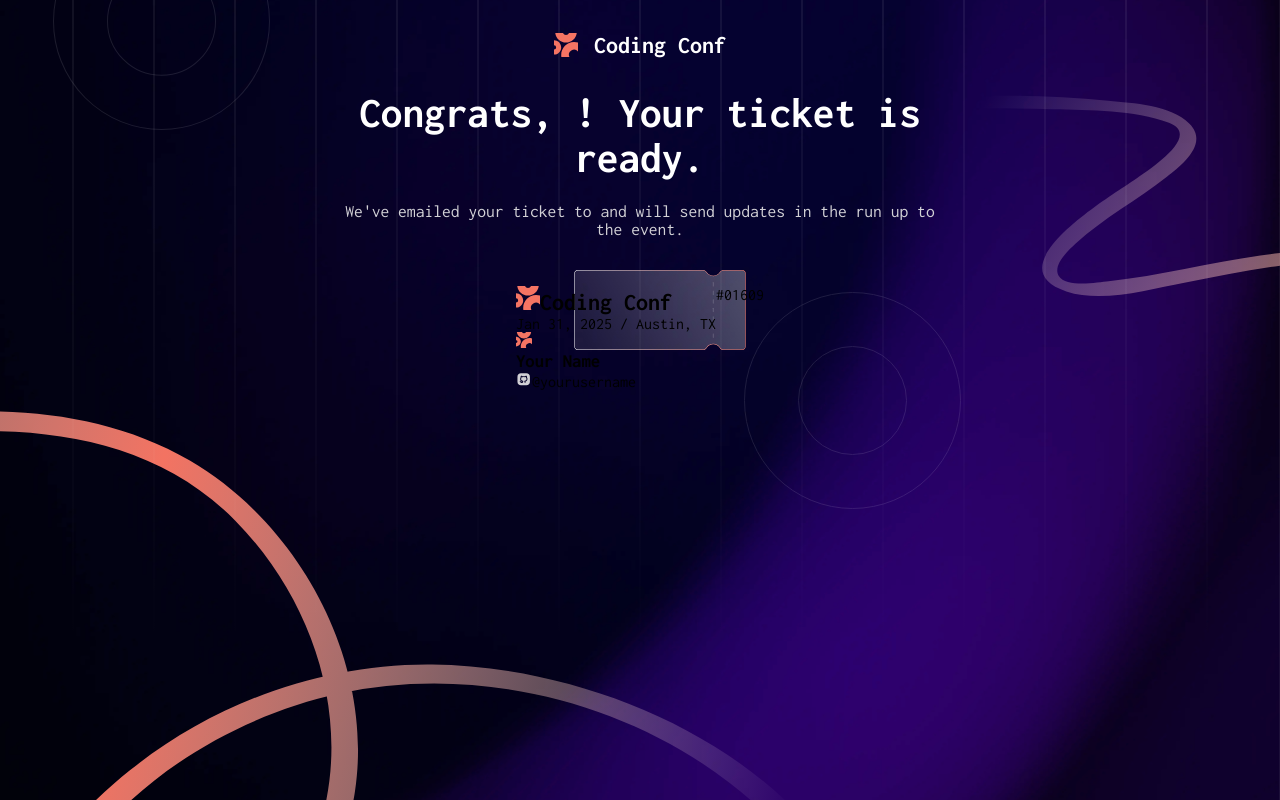
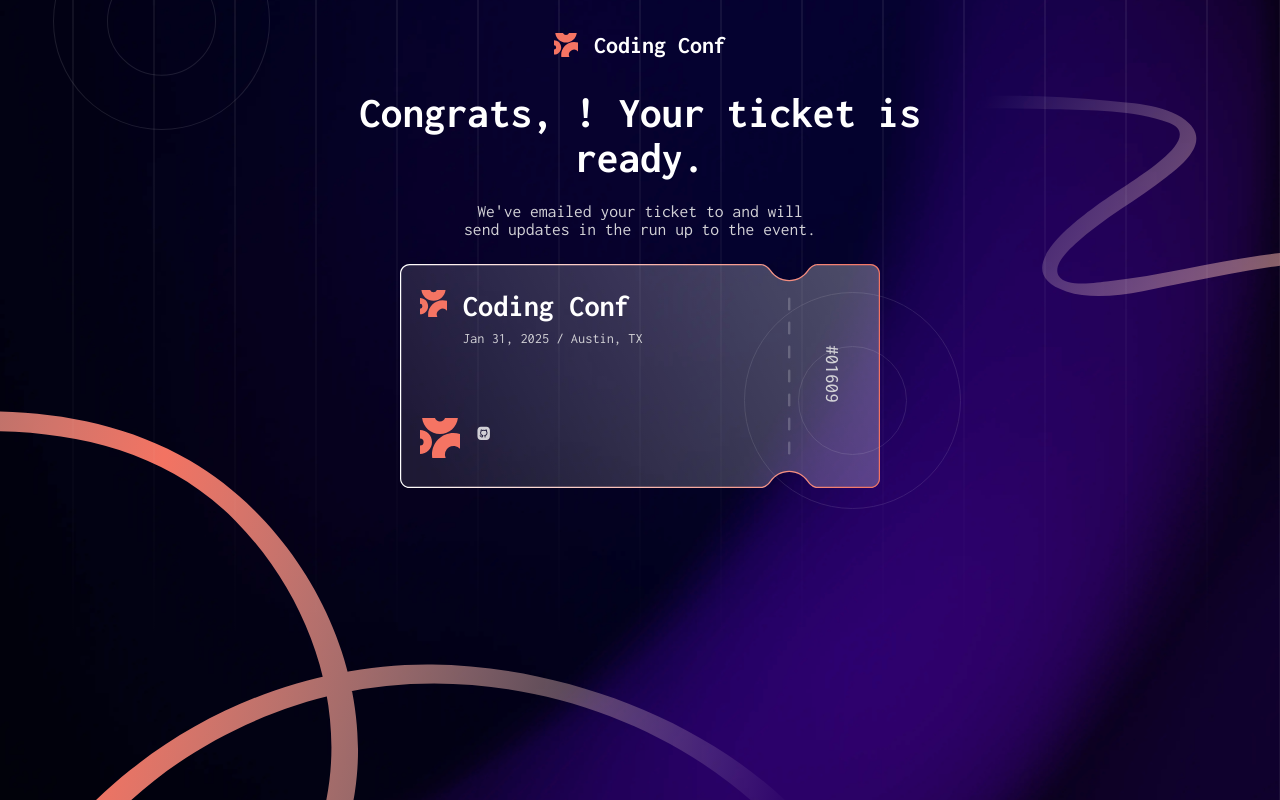
Before and after one commit to Lu4nPZ/gerador-ticket-evento, a plain HTML site: page ticket.html in a window 1280 px wide. Drawn offline with Linux system fonts and the light colour scheme.

Commit message:
Atualizado o javascript

```diff
--- a/src/css/index.css
+++ b/src/css/index.css
@@ -31,7 +31,6 @@ main{
 
 .container-title{
     text-align: center;
-    margin-bottom: 2em;
     width: 37em;
 }
 
--- a/src/css/ticket.css
+++ b/src/css/ticket.css
@@ -1,14 +1,85 @@
+.container-title{
+    position: relative;
+    display: flex;
+    flex-direction: column;
+    align-items: center;
+    text-align: center;
+}
+
+.container-title p{
+    width: 20em;
+    margin-bottom: 1.5em;
+}
+
+.container-title img{
+    width: 30em;
+}
+
 .ticket-container{
-    background: url(../images/pattern-ticket.svg);
-    background-size: 20em 5em;
-    background-repeat: no-repeat;
+    position: absolute;
+    z-index: 1;
+    top: 290px;
 }
 
 .ticket{
     display: flex;
-    padding: 1em;
+    gap: 10em;
+    align-items: center;
 }
 
-.ticket img{
-    width: 1em;
+.id-ticket{
+    rotate: 90deg;
+    color: var(--Neutral-300);
+    font-size: 1.2em;
+    font-weight: 500;
 }
+
+.info-event{
+    display: flex;
+    align-items: start;
+    margin-bottom: 4.5em;
+    gap: 1em;
+}
+
+.info-event img{
+    width: 1.7em;
+}
+
+.info-event h2{
+    font-size: 1.9em;
+    color: var(--Neutral-0);
+    margin-bottom: 0.3em;
+}
+
+.info-event p{
+    color: var(--Neutral-300);
+    font-size: 0.9em;
+}
+
+.info-user{
+    display: flex;
+}
+
+.info-user{
+    display: flex;
+    gap: 1em;
+}
+
+.info-user h2{
+    color: var(--Neutral-0);
+    font-weight: 400;
+    font-size: 1.3em;
+    margin-bottom: 0.3em;
+}
+
+.info-user span{
+    display: flex;
+    align-items: center;
+    color: var(--Neutral-0);
+    gap: 0.5em;
+    font-size: 0.8em;
+}
+
+.info-user span img{
+    width: 1.3em;
+}
--- a/src/js/index.js
+++ b/src/js/index.js
@@ -12,13 +12,14 @@ document.getElementById('email').addEventListener('blur',function(){
 })
 
 document.getElementById('form').addEventListener('submit', function(event){
-    const emailInput = document.getElementById('email')
-    const errorMessage = document.getElementById('message-error')
+  const emailInput = document.getElementById('email')
+  const errorMessage = document.getElementById('message-error')
 
-    if(!/^[^\s@]+@[^\s@]+\.[^\s@]+$/.test(emailInput.value)){
+    if(!/^[^\s@]+@[^\s@]+\.[^\s@]+$/.test(userEmail)){
         event.preventDefault();
         errorMessage.style.display = 'flex';
         emailInput.style.marginBottom = '0.5em'
+        return;
     }
 })
 
--- a/ticket.html
+++ b/ticket.html
@@ -26,28 +26,30 @@
         <div id="ticket-container" class="container-title">
             <h1>Congrats, <span id="user-name"></span>! Your ticket is ready.</h1>
             <p>We've emailed your ticket to <span id="user-email"></span> and will send updates in the run up to the event.</p>
+            <img src="./src/images/pattern-ticket.svg" alt="ticket">
         </div>
 
         <div class="ticket-container">
             <div class="ticket">
                 <div class="info">
                     <div class="info-event">
+                        <img src="./src/images/logo-mark.svg" alt="logo">
                         <div>
-                            <h2><img src="./src/images/logo-mark.svg" alt="logo">Coding Conf</h2>
+                            <h2>Coding Conf</h2>
                             <p>Jan 31, 2025 / Austin, TX</p>
                         </div>
                     </div>
 
                     <div class="info-user">
-                        <img class="img-avatar" src="./src/images/logo-mark.svg" alt="">
+                        <img class="img-avatar" src="./src/images/logo-mark.svg" alt="img-avatar">
                         <div>
-                            <h3>Your Name</h3>
-                            <span><img src="./src/images/icon-github.svg" alt="icon-github">@yourusername</span>
+                            <h2><span id="user-name"></span></h2>
+                            <span id="user-github"><img src="./src/images/icon-github.svg" alt="icon-github"></span>
                         </div>
                     </div>
                 </div>
 
-                <div>
+                <div class="id-ticket">
                     <p>#01609</p>
                 </div>
             </div>
```
Also changed, not shown: index.html (+1 -1 lines).
